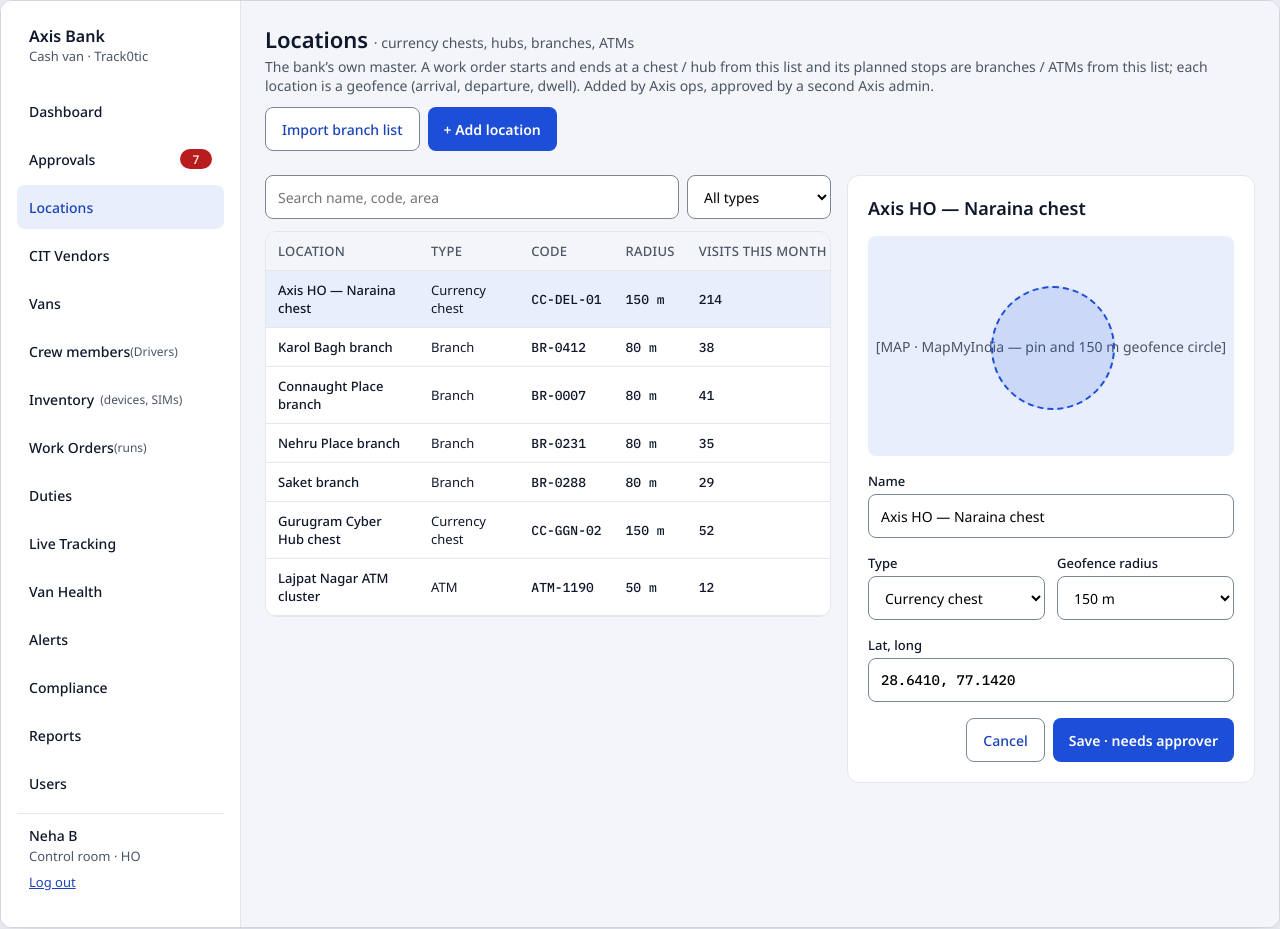
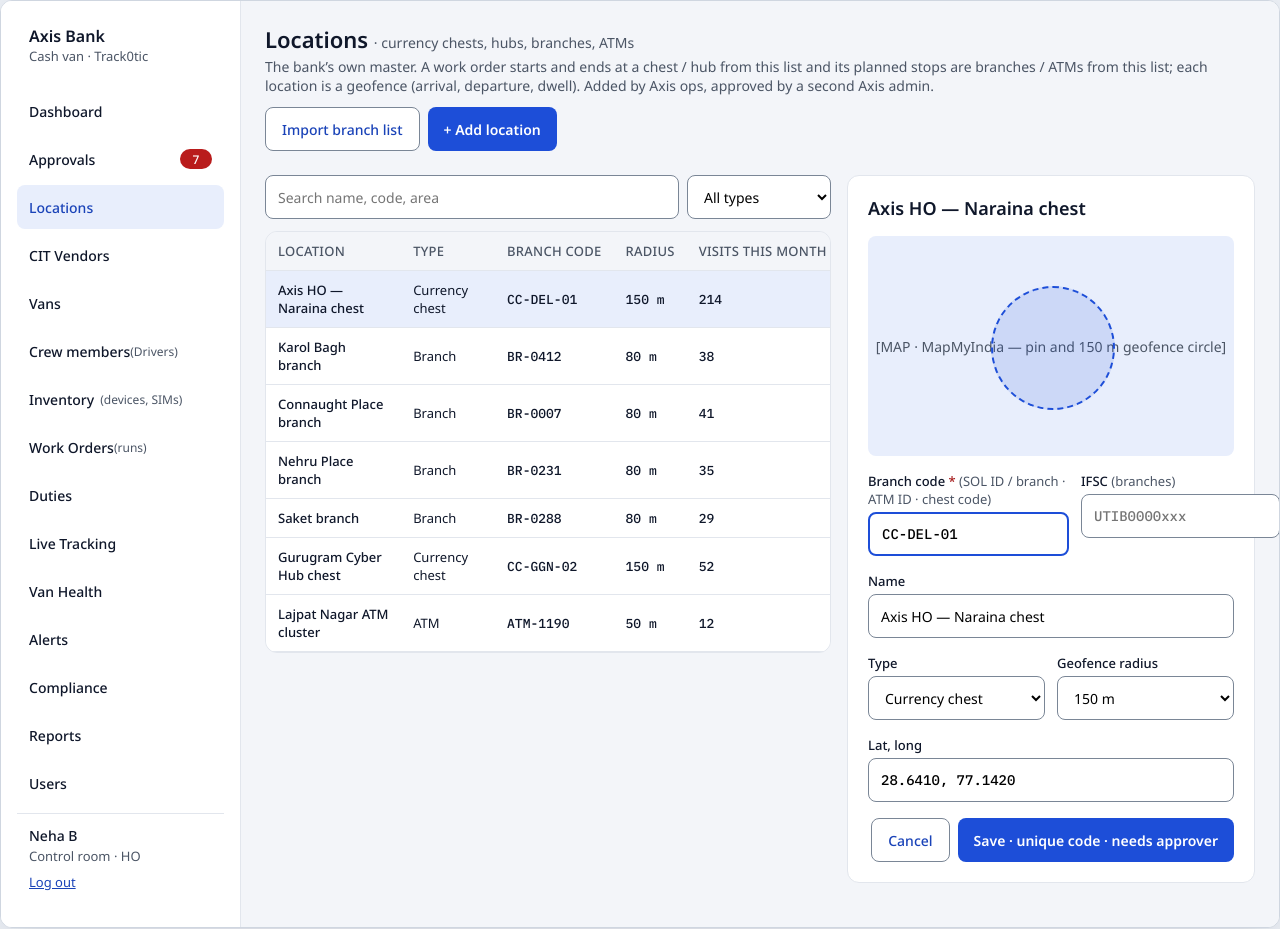
Before and after one commit to Abinashkarn/Axis-bank, a plain HTML site: page portal.html in a window 1280 px wide. Shown: the part 10368-11297 px from the top of the page. Drawn offline with Linux system fonts and the light colour scheme.

Commit message:
Locations: Branch code (SOL/ATM/chest code, required, unique) + IFSC
Co-Authored-By: Claude Fable 5.1 <noreply@anthropic.com>
Claude-Session: https://claude.ai/code/session_018YPvsdcPB9R6qZtEVRvgEA

```diff
--- a/portal.html
+++ b/portal.html
@@ -497,7 +497,7 @@ span[style*="9999px"]{white-space:nowrap}td[style*="Plex Mono"]{white-space:nowr
 </div>
 <div style="background: #ffffff; border: 1px solid #e2e6ed; border-radius: 12px; overflow-x: auto">
 <table style="width: 100%; border-collapse: collapse; min-width: 620px">
-<thead><tr><th>Location</th><th>Type</th><th>Code</th><th>Radius</th><th>Visits this month</th><th></th></tr></thead>
+<thead><tr><th>Location</th><th>Type</th><th>Branch code</th><th>Radius</th><th>Visits this month</th><th></th></tr></thead>
 <tbody>
 <tr style="background: #e8eefc"><td style="font-weight: 500">Axis HO — Naraina chest</td><td>Currency chest</td><td style="font-family: 'IBM Plex Mono', monospace">CC-DEL-01</td><td style="font-family: 'IBM Plex Mono', monospace">150 m</td><td style="font-family: 'IBM Plex Mono', monospace">214</td><td><a href="#edit">Edit</a></td></tr>
 <tr><td style="font-weight: 500">Karol Bagh branch</td><td>Branch</td><td style="font-family: 'IBM Plex Mono', monospace">BR-0412</td><td style="font-family: 'IBM Plex Mono', monospace">80 m</td><td style="font-family: 'IBM Plex Mono', monospace">38</td><td><a href="#edit">Edit</a></td></tr>
@@ -513,13 +513,14 @@ span[style*="9999px"]{white-space:nowrap}td[style*="Plex Mono"]{white-space:nowr
 <div style="flex: 1 1 360px; min-width: 0; display: flex; flex-direction: column; gap: 16px; padding: 20px; background: #ffffff; border: 1px solid #e2e6ed; border-radius: 12px">
 <span style="font-size: 18px; font-weight: 600">Axis HO — Naraina chest</span>
 <div style="height: 220px; background: #e8eefc; border-radius: 8px; display: flex; align-items: center; justify-content: center; position: relative"><span style="font-size: 14px; color: #4b5565">[MAP · MapMyIndia — pin and 150 m geofence circle]</span><div style="position: absolute; left: 50%; top: 50%; width: 120px; height: 120px; margin: -60px 0 0 -60px; border-radius: 9999px; border: 2px dashed #1d4ed8; background: #1d4ed822"></div></div>
+<div style="display: grid; grid-template-columns: 1fr 1fr; gap: 12px"><div style="display: flex; flex-direction: column; gap: 4px"><label for="bc" style="font-size: 13px; font-weight: 500">Branch code <span style="color: #a61b1b">*</span> <span style="color: #4b5565; font-weight: 400">(SOL ID / branch · ATM ID · chest code)</span></label><input id="bc" value="CC-DEL-01" style="height: 44px; box-sizing: border-box; padding: 0 12px; border: 2px solid #1d4ed8; border-radius: 8px; font-family: 'IBM Plex Mono', monospace; font-size: 14px"></div><div style="display: flex; flex-direction: column; gap: 4px"><label for="ifsc" style="font-size: 13px; font-weight: 500">IFSC <span style="color: #4b5565; font-weight: 400">(branches)</span></label><input id="ifsc" placeholder="UTIB0000xxx" style="height: 44px; box-sizing: border-box; padding: 0 12px; border: 1px solid #7a8696; border-radius: 8px; font-family: 'IBM Plex Mono', monospace; font-size: 14px"></div></div>
 <div style="display: flex; flex-direction: column; gap: 4px"><label for="nm" style="font-size: 13px; font-weight: 500">Name</label><input id="nm" value="Axis HO — Naraina chest" style="height: 44px; box-sizing: border-box; padding: 0 12px; border: 1px solid #7a8696; border-radius: 8px; font-family: inherit; font-size: 14px"></div>
 <div style="display: grid; grid-template-columns: repeat(2, minmax(0, 1fr)); gap: 12px">
 <div style="display: flex; flex-direction: column; gap: 4px"><label for="tp" style="font-size: 13px; font-weight: 500">Type</label><select id="tp" style="height: 44px; padding: 0 12px; border: 1px solid #7a8696; border-radius: 8px; font-family: inherit; font-size: 14px; background: #ffffff"><option>Currency chest</option></select></div>
 <div style="display: flex; flex-direction: column; gap: 4px"><label for="rad" style="font-size: 13px; font-weight: 500">Geofence radius</label><select id="rad" style="height: 44px; padding: 0 12px; border: 1px solid #7a8696; border-radius: 8px; font-family: inherit; font-size: 14px; background: #ffffff"><option>150 m</option><option>80 m</option><option>50 m</option></select></div>
 </div>
 <div style="display: flex; flex-direction: column; gap: 4px"><label for="ll" style="font-size: 13px; font-weight: 500">Lat, long</label><input id="ll" value="28.6410, 77.1420" style="height: 44px; box-sizing: border-box; padding: 0 12px; border: 1px solid #7a8696; border-radius: 8px; font-family: 'IBM Plex Mono', monospace; font-size: 14px"></div>
-<div style="display: flex; justify-content: flex-end; gap: 8px"><button style="height: 44px; padding: 0 16px; border: 1px solid #7a8696; border-radius: 8px; background: #ffffff; font-family: inherit; font-size: 14px; font-weight: 500; color: #1a43b8">Cancel</button><button style="height: 44px; padding: 0 16px; border: 0; border-radius: 8px; background: #1d4ed8; color: #ffffff; font-family: inherit; font-size: 14px; font-weight: 600">Save · needs approver</button></div>
+<div style="display: flex; justify-content: flex-end; gap: 8px"><button style="height: 44px; padding: 0 16px; border: 1px solid #7a8696; border-radius: 8px; background: #ffffff; font-family: inherit; font-size: 14px; font-weight: 500; color: #1a43b8">Cancel</button><button style="height: 44px; padding: 0 16px; border: 0; border-radius: 8px; background: #1d4ed8; color: #ffffff; font-family: inherit; font-size: 14px; font-weight: 600">Save · unique code · needs approver</button></div>
 </div>
 </div>
 </main>
```
Also changed, not shown: 2 other files.
